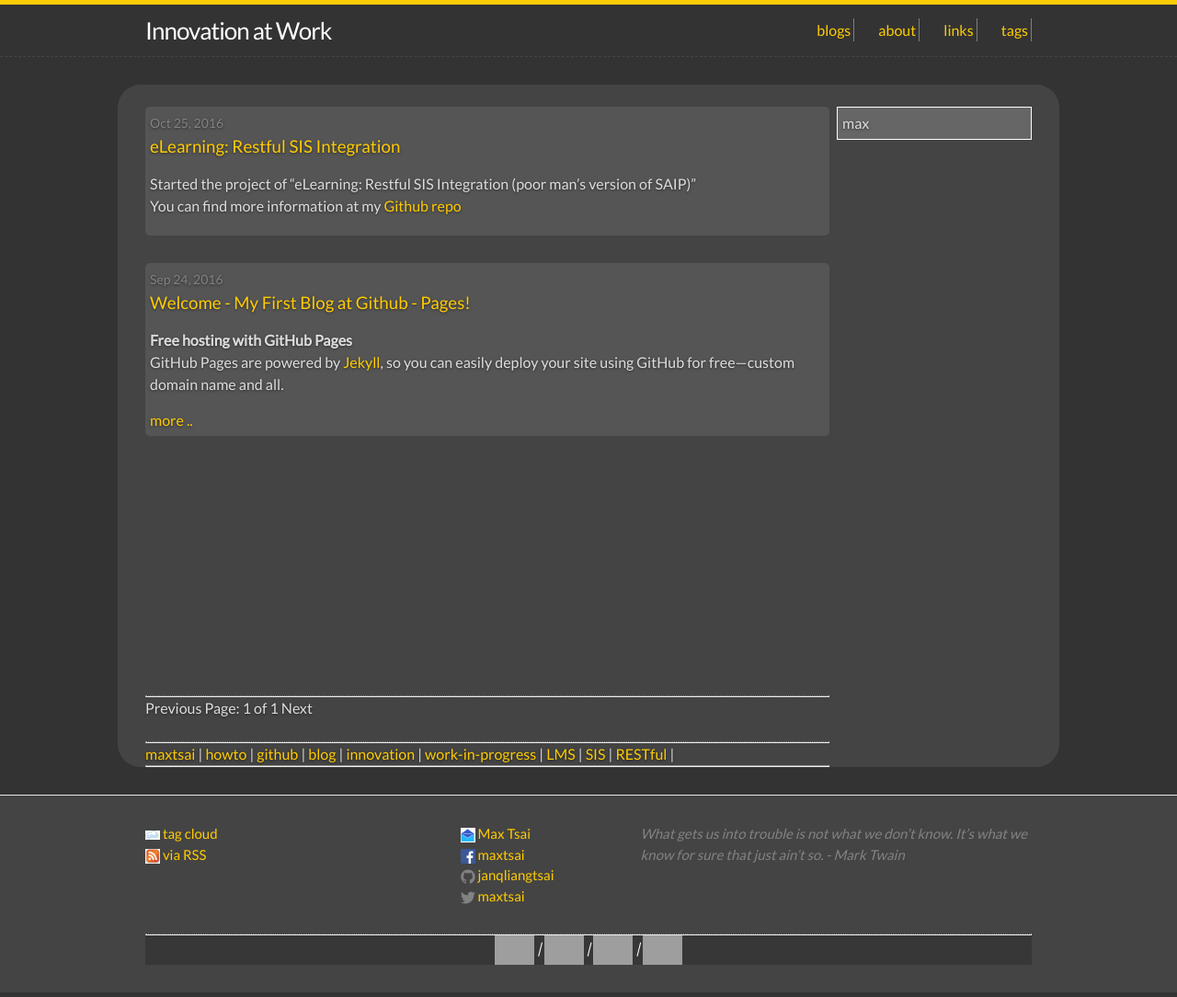
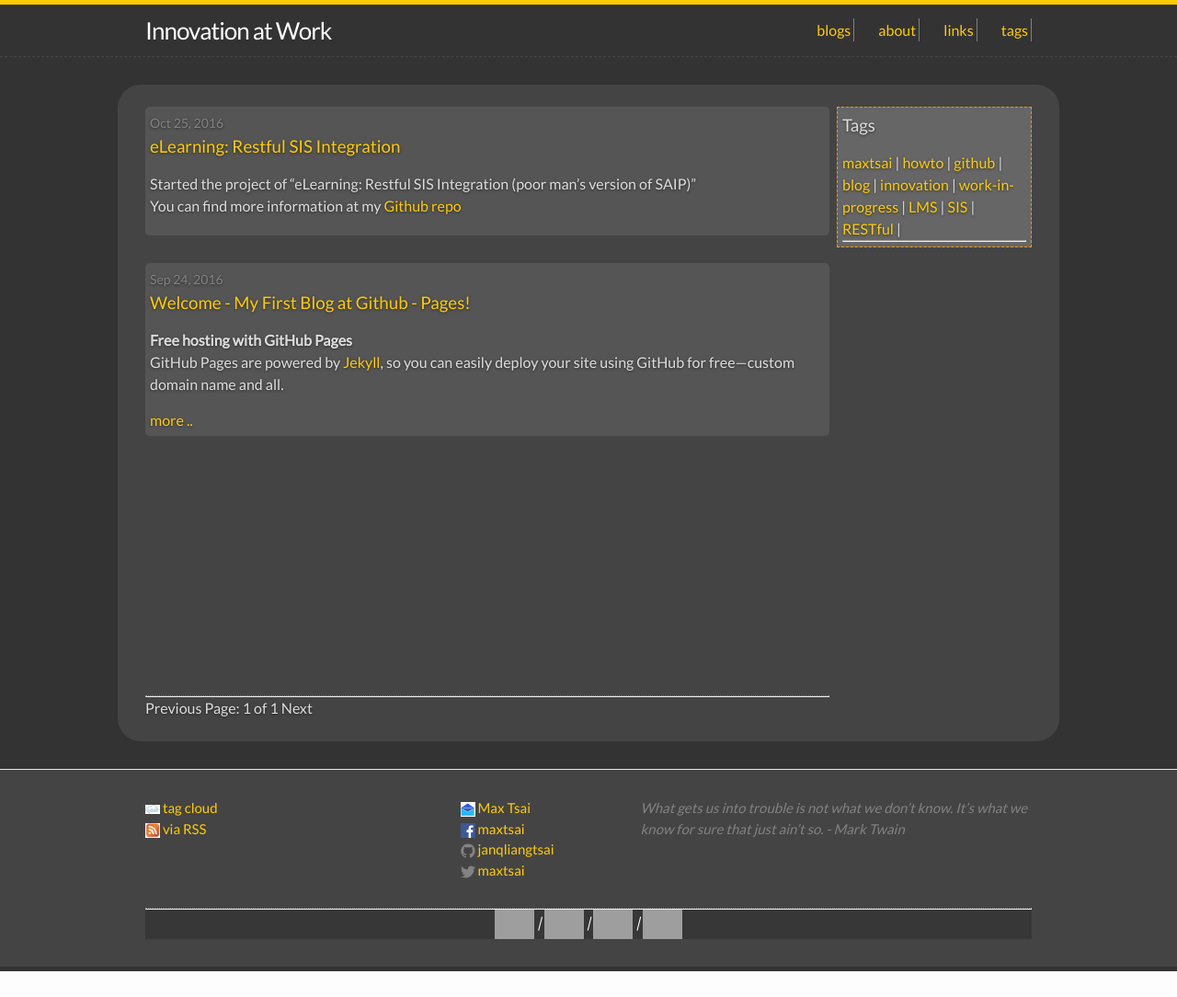
Before and after one commit to JANQLIANGTSAI/janqliangtsai.github.io, a Jekyll site: the page built from index.html, in a window 1280 px wide. Shown: the whole page at 92% size. Built offline with Jekyll 4.4.1, drawn with Linux system fonts in a browser that asks for light colours; the list of posts is cut into pages by our own code; after the commit the page ends 1056 px from its top, so only the background shows below that; grey boxes are pictures that could not be loaded.

Commit message:
tags sidebar

```diff
--- a/css/main.scss
+++ b/css/main.scss
@@ -144,5 +144,5 @@ $on-laptop:        1024px;
     width:200px;
     padding: 5px;
     background:#666;
-    border: 1px solid white;
+    border: 1px dashed #f19900;
 }
--- a/index.html
+++ b/index.html
@@ -73,17 +73,27 @@ layout: default
 
     <br/>
 
+  </div>
 
+    <!--
+  <hr style="border-top: 1px dotted #8c8b8b;" />
+  <p class="rss-subscribe">
+    <a href="{{ "/tags/" | prepend: site.baseurl }}">tags</a> cloud |
+    subscribe <a href="{{ "/feed.xml" | prepend: site.baseurl }}">via RSS</a>
+  </p>
+  <hr style="border-top: 1px dotted #8c8b8b;" />
+    -->
+
+        </div> <!-- max-new-content -->
+    <div class="max-new-sidebar">
     <div class='list-group'>
       {% assign tags_list = site.tags %}
-
-        <hr style="border-top: 1px dotted #8c8b8b;" />
-
+        <h3>Tags</h3>
       {% if tags_list.first[0] == null %}
         {% for tag in tags_list %}
           <a href="/tags#{{ tag }}-ref" class='list-group-item'>
             {{ tag }}
-          </a> |
+          </a><br/>
         {% endfor %}
       {% else %}
         {% for tag in tags_list %}
@@ -99,21 +109,6 @@ layout: default
 
     </div>
 
-
-  </div>
-
-    <!--
-  <hr style="border-top: 1px dotted #8c8b8b;" />
-  <p class="rss-subscribe">
-    <a href="{{ "/tags/" | prepend: site.baseurl }}">tags</a> cloud |
-    subscribe <a href="{{ "/feed.xml" | prepend: site.baseurl }}">via RSS</a>
-  </p>
-  <hr style="border-top: 1px dotted #8c8b8b;" />
-    -->
-
-        </div> <!-- max-new-content -->
-        <div class="max-new-sidebar">
-            max
         </div>
 </div> <!-- max-new-wrapper -->
 
```
